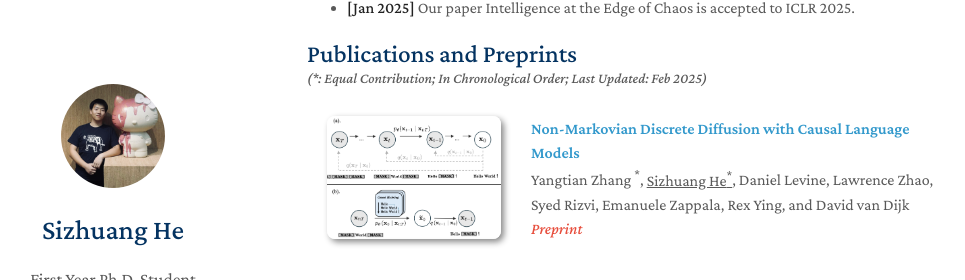
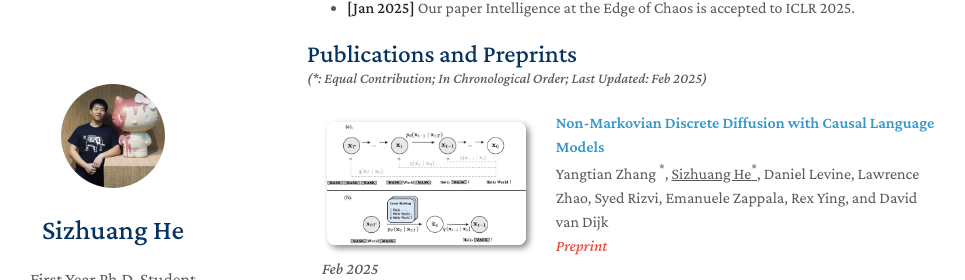
Before and after one commit to SizhuangHe/sizhuanghe.github.io, a Jekyll site: the page built from index.md, in a window 1280 px wide and 900 px high, scrolled down 426 px, cut to the strip 0-280 px from the top of the window. Shown: the whole strip, without its empty margins (163-1128 px from the left). Built offline with Jekyll 4.4.1, drawn with Linux system fonts in a browser that asks for light colours; a style sheet for code colours, icons or effects is not loaded; our own code applies the rules of GitHub Pages for plain Markdown files.

Commit message:
test date

```diff
--- a/_data/publications.yml
+++ b/_data/publications.yml
@@ -2,6 +2,7 @@
 
   - title: Non-Markovian Discrete Diffusion with Causal Language Models
     authors: Yangtian Zhang <sup>*</sup>, <u>Sizhuang He<sup>*</sup></u>, Daniel Levine, Lawrence Zhao, Syed Rizvi, Emanuele Zappala, Rex Ying, and David van Dijk
+    date: Feb 2025
     # conference_short: asas
     # conference:
     # pdf:
--- a/_includes/publications.md
+++ b/_includes/publications.md
@@ -14,6 +14,9 @@
     {% if link.conference_short %}
     <abbr class="badge">{{ link.conference_short }}</abbr>
     {% endif %}
+    {% endif %}
+    {% if link.date %}
+    <i>{{ link.date }}</i>
     {% endif %}
   </div>
   <div class="col-sm-9" style="position: relative;padding-right: 15px;padding-left: 20px;">
```
